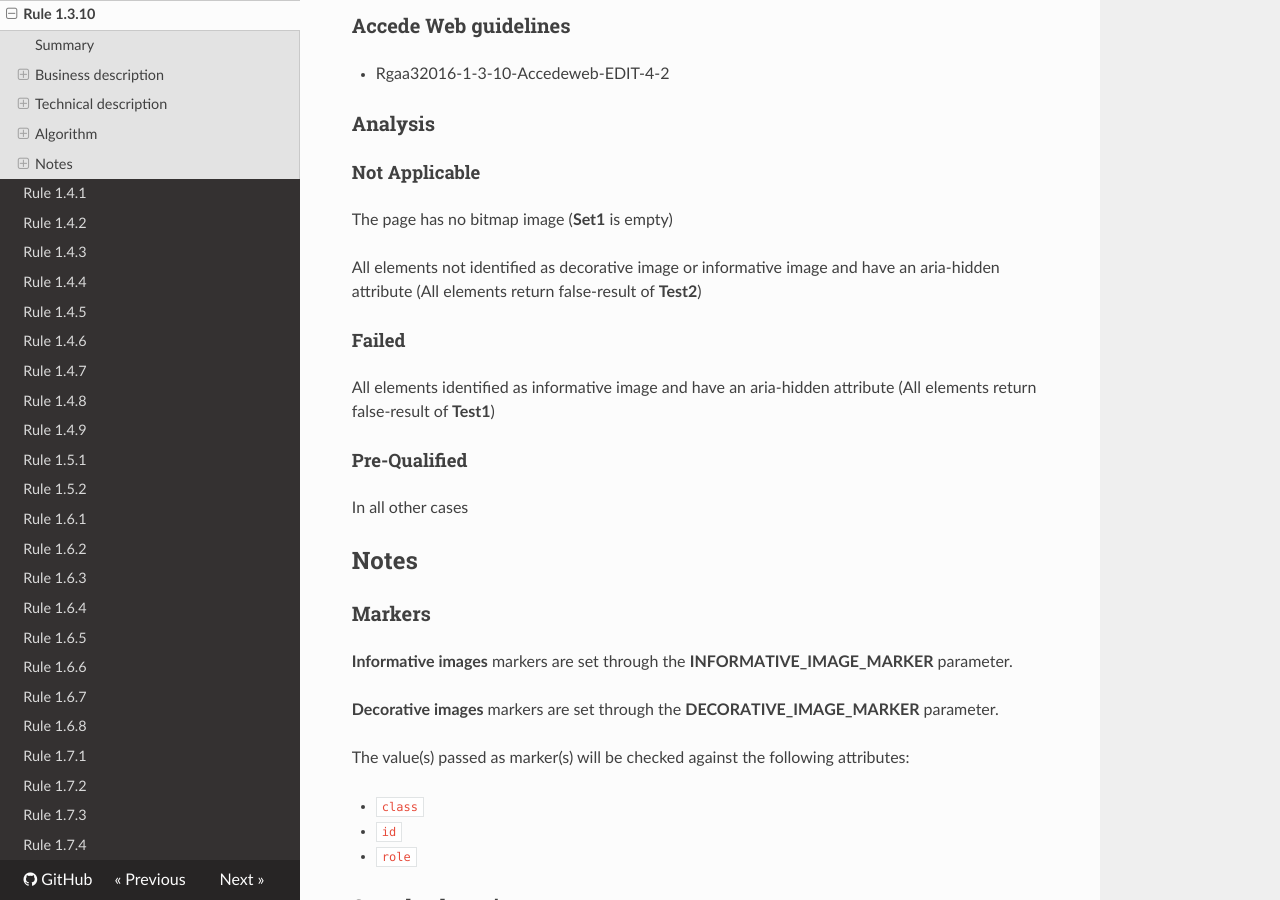
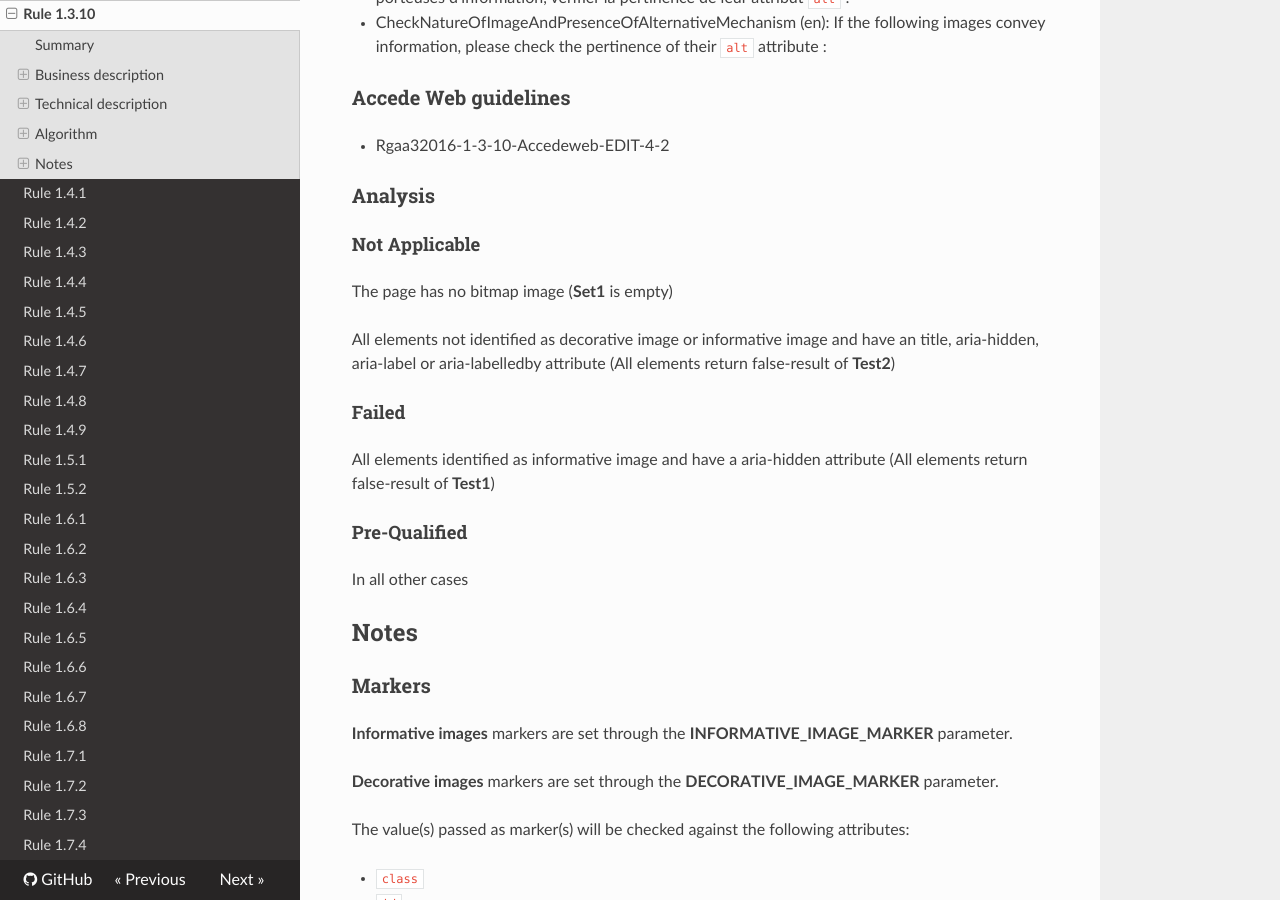
Before and after one commit to Tanaguru/RGAA3-2016, an MkDocs documentation site: the page built from docs/Rule-1-3-10.md, in a window 1280 px wide and 900 px high, scrolled down 4108 px. Built offline with MkDocs 1.6.1, drawn with Linux system fonts in a browser that asks for light colours; nearby versions of some CDN libraries; old or Windows-style settings are respelled for this version of MkDocs; some of the changed text lies outside the part shown.

Commit message:
Add test 1.3.11

```diff
--- a/docs/Rule-1-3-10.md
+++ b/docs/Rule-1-3-10.md
@@ -51,7 +53,7 @@ All the elements of **Set1** identified as decorative image by marker usage (see
 
 #### Set3
 
-All the elements of **Set1** identified neither as informative image, nor as decorative image by marker usage (see Notes for details about detection through marker) and the aria-hidden attribute is missing.
+All the elements of **Set1** identified neither as informative image, nor as decorative image by marker usage (see Notes for details about detection through marker) and the title, aria-hidden, aria-label or aria-labelledby attributes are missing.
 
 ### Process
 
@@ -147,11 +149,11 @@ For each element return true-result of **Test3**, raise a MessageE.
 
 The page has no bitmap image (**Set1** is empty)
 
-All elements not identified as decorative image or informative image and have an aria-hidden attribute (All elements return false-result of **Test2**)
+All elements not identified as decorative image or informative image and have an title, aria-hidden, aria-label or aria-labelledby attribute (All elements return false-result of **Test2**)
 
 #### Failed
 
-All elements identified as informative image and have an aria-hidden attribute (All elements return false-result of **Test1**)
+All elements identified as informative image and have a aria-hidden attribute (All elements return false-result of **Test1**)
 
 #### Pre-Qualified
 
```
Also changed, not shown: other parts of docs/Rule-1-3-10.md (+3 -1 lines), 3 other files.
